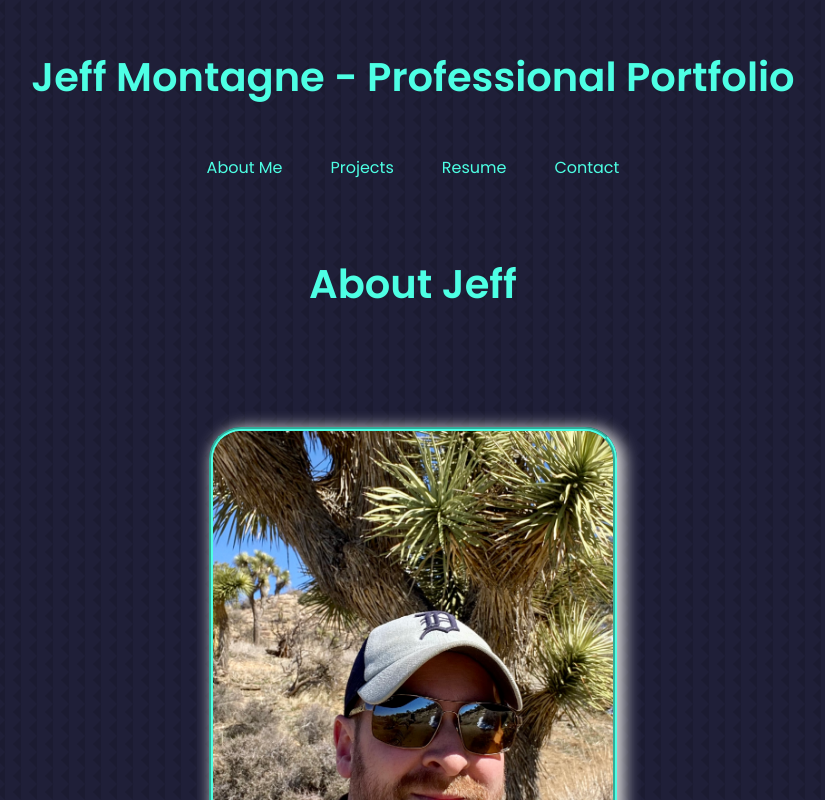
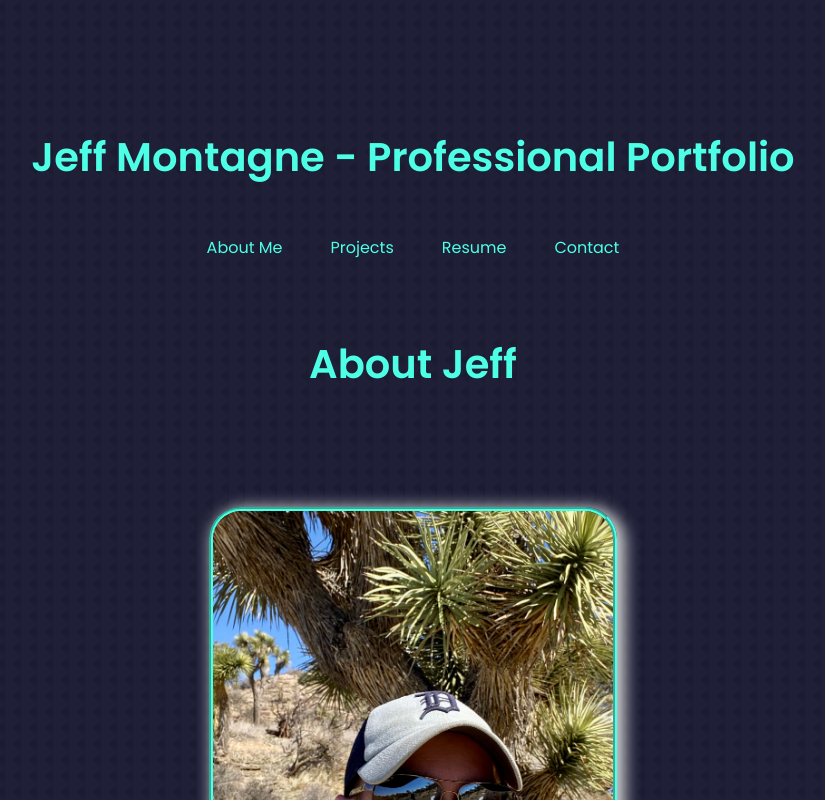
Before and after one commit to Tagne13/React-Portfolio, a React (Create React App) app: page / in a window 1280 px wide. Shown: the top 800 px of the page, without its empty margins (227-1052 px from the left). Built offline with nearby package versions, Linux system fonts and the light colour scheme.

Commit message:
added margins to main content

```diff
--- a/src/index.css
+++ b/src/index.css
@@ -1,7 +1,7 @@
 @import url("https://fonts.googleapis.com/css2?family=Poppins:wght@300;400;500;600&display=swap");
 
 body {
-  margin: 0;
+  margin: 5rem;
   font-family: "Poppins", sans-serif;
   color: #4dffe4;
   background-color: #1f1f38;
```
